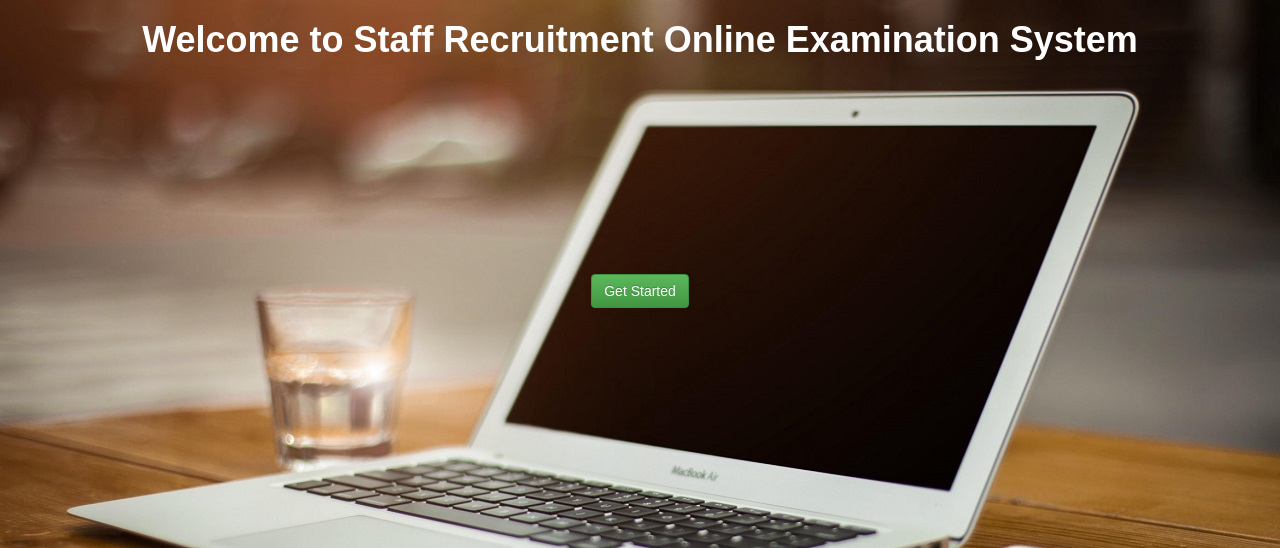
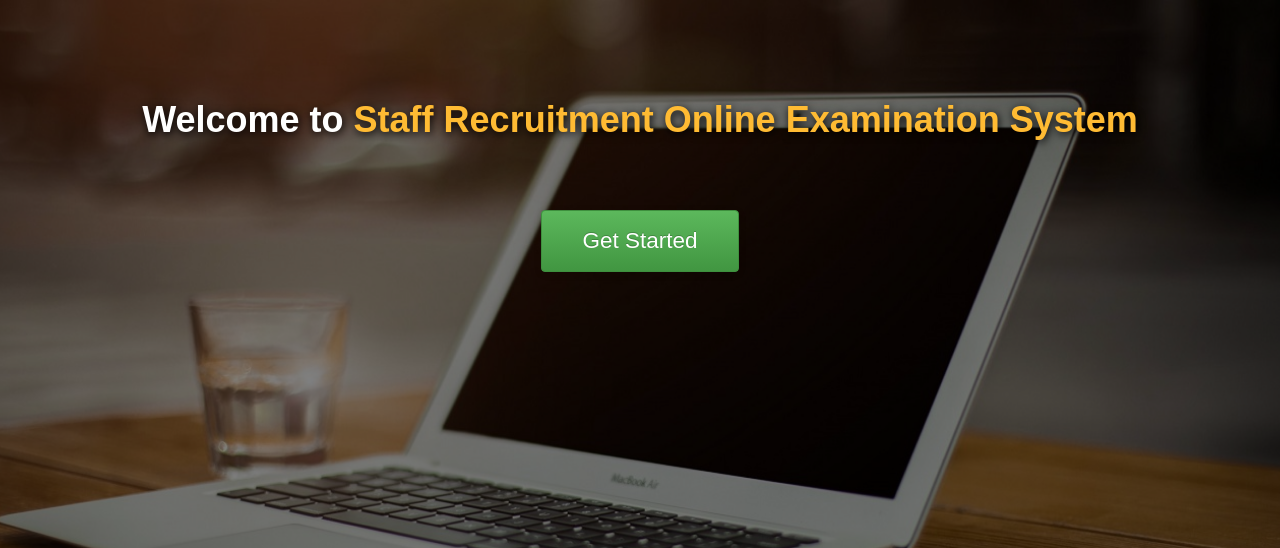
Before and after one commit to ShuaibuPassionateProgrammer/staff-recruitment-exam, a PHP site: page / in a window 1280 px wide. Shown: the top 548 px of the page. Run offline with PHP 8.4, Linux system fonts and the light colour scheme.

Commit message:
Enhance index.php by updating the body style for improved background aesthetics and adding text shadow to the header for better visibility. Update the "Get Started" button with larger size, padding, and box-shadow for enhanced user interaction.

```diff
--- a/index.php
+++ b/index.php
@@ -29,16 +29,16 @@ var b = document.forms["form"]["cpassword"].value;if (a!=b){alert("Passwords mus
 
 
 </head>
-<body id="bg">
-<div class="container">
+<body id="bg" style="background: linear-gradient(rgba(0,0,0,0.5),rgba(0,0,0,0.5)), url(./image/bg.jpg) no-repeat center center fixed; background-size:cover;">
+<div class="container" style="margin-top: 10vh;">
   <div class="row justify-content-center">
-    <h1 style="color: white; font-weight: bold; text-align: center">Welcome to Staff Recruitment Online Examination System</h1>
+    <h1 style="color: #fff; font-weight: bold; text-align: center; text-shadow: 1px 2px 8px #000;">Welcome to <span style="color:#ffbb33;">Staff Recruitment Online Examination System</span></h1>
   </div>
   <div class="row justify-content-center mt-5">
-    <div class="col-md-12 mt-5">
-      <br><br><br><br><br><br><br><br><br><br><br><br>
-      <center><a href="index1.php" class="btn btn-success">Get Started</a></center>
-
+    <div class="col-md-12 mt-5" style="margin-top:60px;">
+      <center>
+        <a href="index1.php" class="btn btn-success btn-lg" style="padding: 15px 40px; font-size: 1.5em; border-radius: 8px; box-shadow:0 2px 8px rgba(0,0,0,0.08);">Get Started</a>
+      </center>
     </div>
   </div>
 </div>
```
